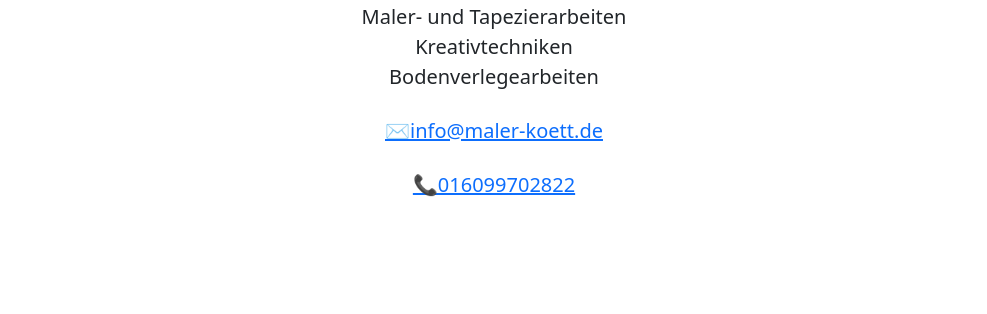
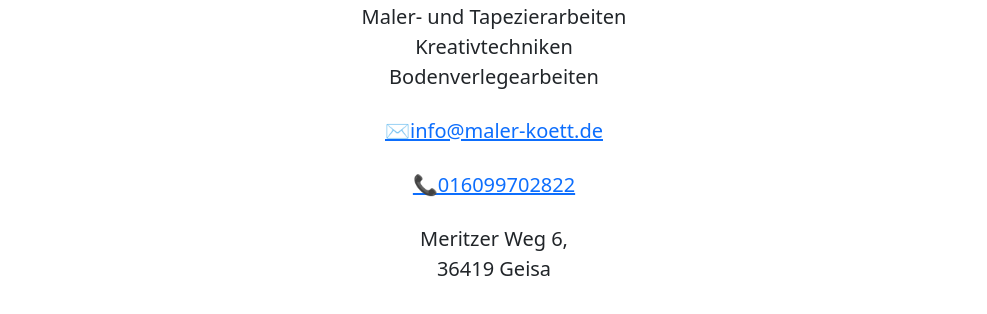
Before and after one commit to MalerManu/MalerManu.github.io, a plain HTML site: page index.html in a window 1280 px wide. Shown: the part 354-668 px from the top of the page, without its empty margins (146-1133 px from the left). Drawn offline with nearby package versions, Linux system fonts and the light colour scheme.

Commit message:
Add Address

```diff
--- a/index.html
+++ b/index.html
@@ -24,6 +24,7 @@
       <p class="lead mb-4">Maler- und Tapezierarbeiten<br/>Kreativtechniken<br/>Bodenverlegearbeiten</p>
       <p class="lead mb-4"><a href="mailto:info@maler-koett.de">✉info@maler-koett.de</a></p>
       <p class="lead mb-4"><a href="tel:016099702822">📞016099702822</a></p>
+	<p class="lead mb-4">Meritzer Weg 6,<br/>36419 Geisa</p>
       <div class="d-grid gap-2 d-sm-flex justify-content-sm-center">
 
       </div>
```
